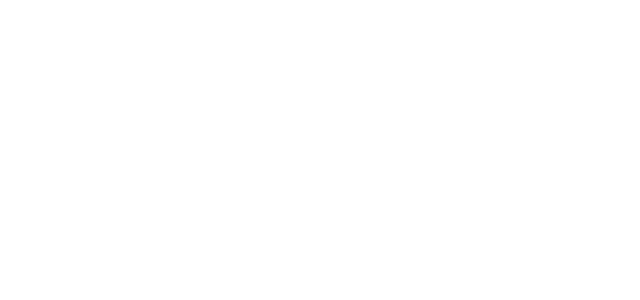
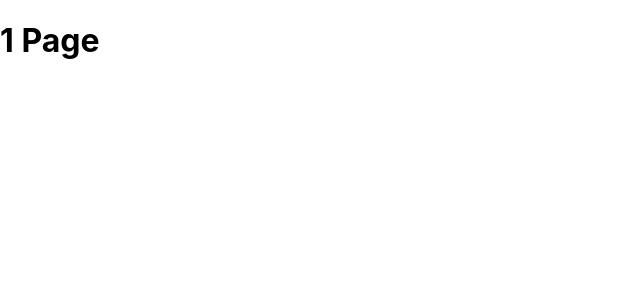
Before and after one commit to kacperlet/mindLAMP-SBU-resources-activity, a React (Create React App) app: page /article/1 in a window 1280 px wide. Before the commit this address had no page. Shown: the top 300 px of the page, without its empty margins (0-640 px from the left). Built offline with nearby package versions, Linux system fonts and the light colour scheme.

Commit message:
added basic components

```diff
--- a/src/App.js
+++ b/src/App.js
@@ -1,16 +1,17 @@
 
 import './App.css';
 import { BrowserRouter, Routes, Route } from 'react-router-dom';
-
-function Home() {
-    return <h1>Home Page</h1>;
-}
+import Home from './components/HomePage';
+import Article from './components/ArticlePage';
+import Feedback from './components/FeedbackPage';
 
 function App() {
     return (
         <BrowserRouter>
             <Routes>
                 <Route path="/" element={<Home />} />
+                <Route path="article/:articleName" element={<Article />} />
+                <Route path="feedback" element={<Feedback />} />
             </Routes>
         </BrowserRouter>
     );
--- /dev/null
+++ b/src/components/ArticlePage.js
@@ -0,0 +1,8 @@
+import { useParams } from 'react-router-dom';
+
+function Article() {
+    const { articleName } = useParams();
+    return <h1>{articleName} Page</h1>;
+}
+
+export default Article
--- /dev/null
+++ b/src/components/FeedbackPage.js
@@ -0,0 +1,5 @@
+function Feedback() {
+    return <h1>Feedback Page</h1>;
+}
+
+export default Feedback
--- /dev/null
+++ b/src/components/HomePage.js
@@ -0,0 +1,5 @@
+function Home() {
+    return <h1>Home Page</h1>;
+}
+
+export default Home
```
